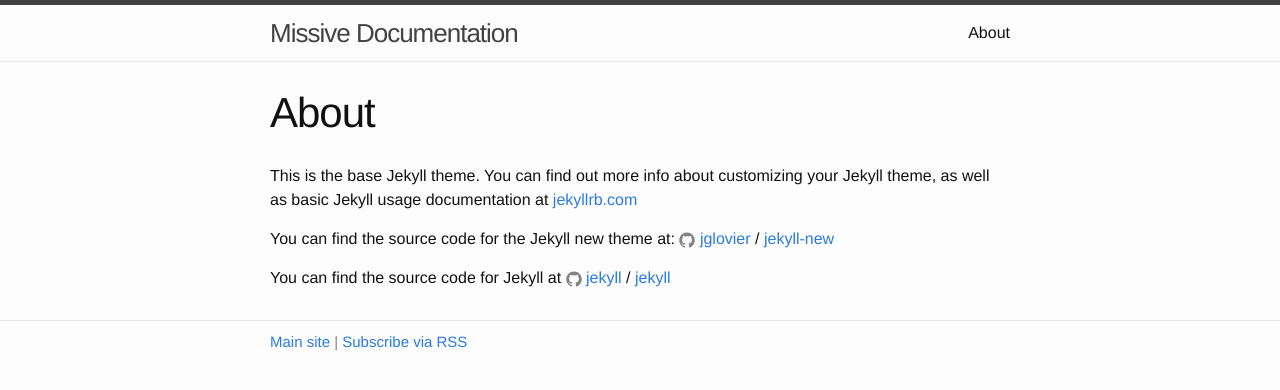
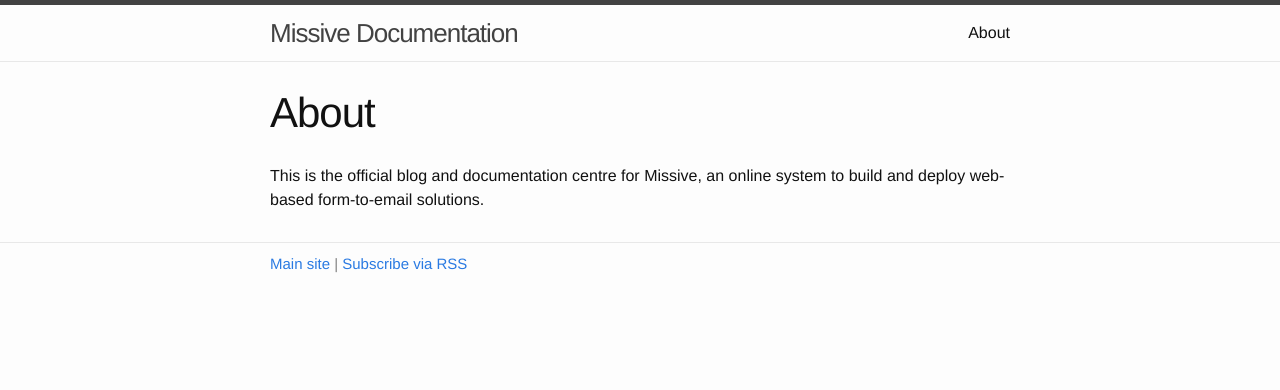
Before and after one commit to missive-app/docs, a Jekyll site: the page built from about.md, in a window 1280 px wide. Shown: the top 390 px of the page. Built offline with Jekyll 4.4.1, drawn with Linux system fonts in a browser that asks for light colours.

Commit message:
Add some text about Missive in the About page

```diff
--- a/about.md
+++ b/about.md
@@ -4,12 +4,5 @@
 permalink: /about/
 ---
 
-This is the base Jekyll theme. You can find out more info about customizing your Jekyll theme, as well as basic Jekyll usage documentation at [jekyllrb.com](http://jekyllrb.com/)
-
-You can find the source code for the Jekyll new theme at:
-{% include icon-github.html username="jglovier" %} /
-[jekyll-new](https://github.com/jglovier/jekyll-new)
-
-You can find the source code for Jekyll at
-{% include icon-github.html username="jekyll" %} /
-[jekyll](https://github.com/jekyll/jekyll)
+This is the official blog and documentation centre for Missive, an online system to
+build and deploy web-based form-to-email solutions.
```
